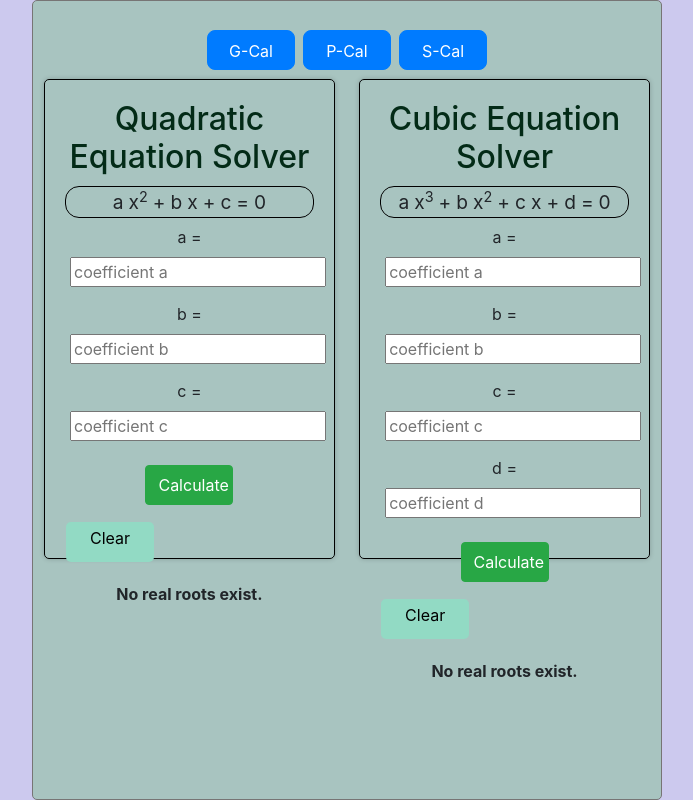
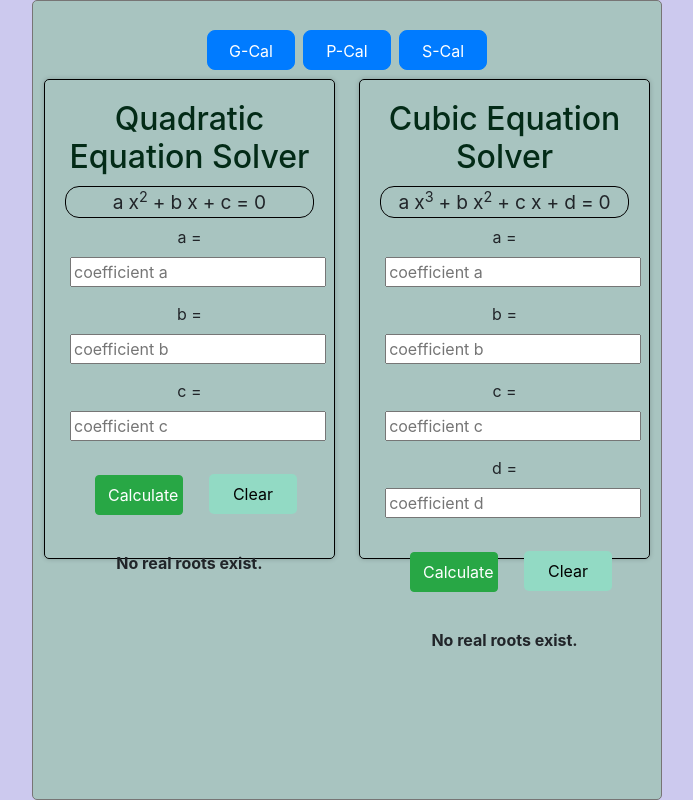
Before and after one commit to Ashwani2529/GPS-Calculator, a React (Create React App) app: page /PolynomialRootsCalculator in a window 1280 px wide. Shown: the whole page, without its empty margins (293-986 px from the left). Built offline with nearby package versions, Linux system fonts and the light colour scheme.

Commit message:
PolynomialRootsCalculator.js

```diff
--- a/src/components/PolynomialRootsCalculator.js
+++ b/src/components/PolynomialRootsCalculator.js
@@ -138,8 +138,9 @@ function PolynomialRootsCalculator() {
               onChange={(event) => setZ(event.target.value)}
             />
           </div>
+          <div className={styles.combobutton}>
           <button className="btn btn-success my-3" type={styles.submit} >Calculate</button>
-          <button type="button" onClick={handleClearInputs1}>Clear</button>
+          <button type="button" onClick={handleClearInputs1}>Clear</button></div>
         </form>
         <div className={styles.rootsOutput}>
           {quadraticRoots.length > 0 ? (
@@ -228,8 +229,9 @@ function PolynomialRootsCalculator() {
               onChange={(event) => setD(event.target.value)}
             />
           </div>
+          <div className={styles.combobutton}>
           <button type={styles.submit} className="btn btn-success my-3" >Calculate</button>
-          <button type="button" onClick={handleClearInputs2}>Clear</button>
+          <button type="button" onClick={handleClearInputs2}>Clear</button></div>
         </form>
         <div className={styles.rootsOutput} >
           {cubicRoots.length > 0 ? (
```
